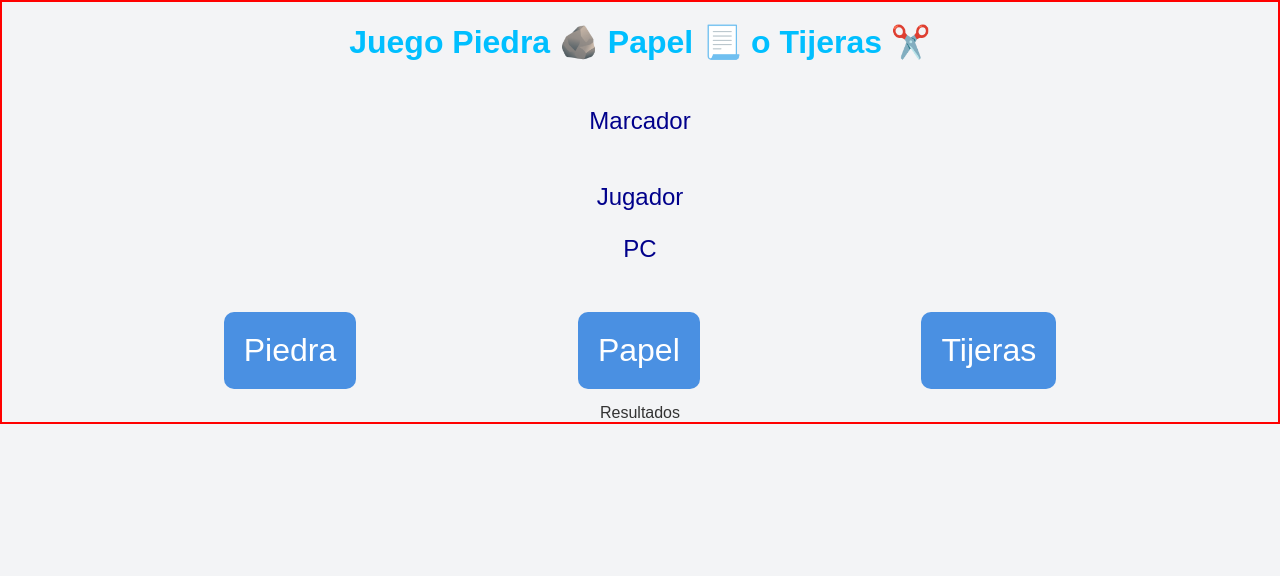
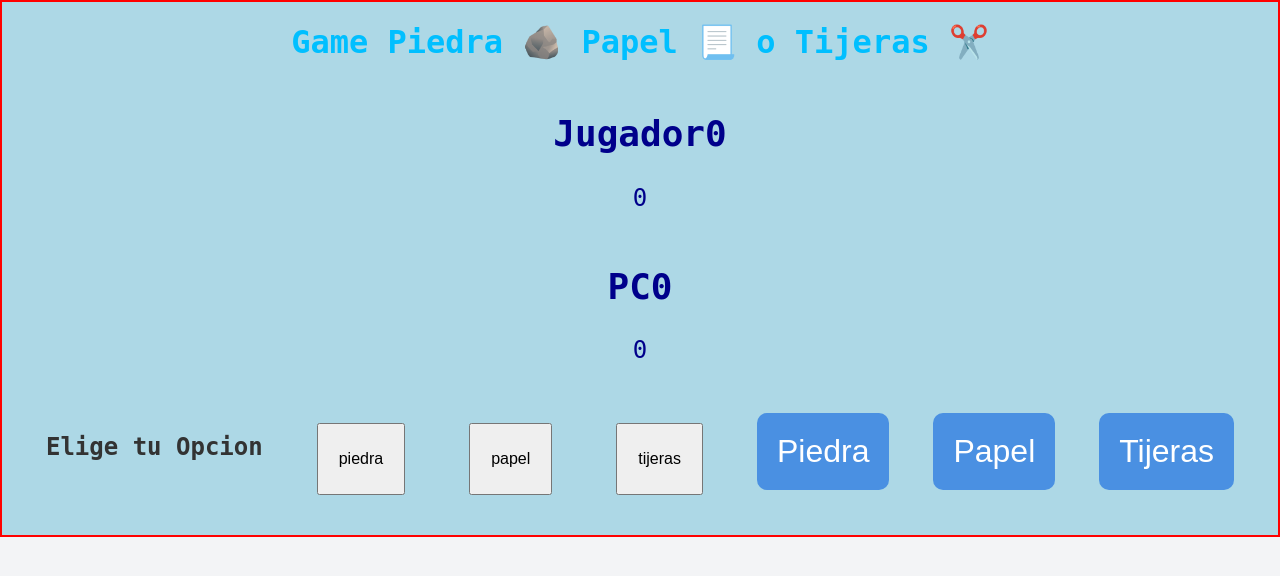
Before and after one commit to Vale1702/juego-react, a React (Create React App) app: page / in a window 1280 px wide. Shown: the top 576 px of the page. Built offline with nearby package versions, Linux system fonts and the light colour scheme.

Commit message:
Se genera estructura del juego

```diff
--- a/public/index.html
+++ b/public/index.html
@@ -14,7 +14,7 @@
       manifest.json provides metadata used when your web app is installed on a
       user's mobile device or desktop. See https://developers.google.com/web/fundamentals/web-app-manifest/
     -->
-    <link rel="manifest" href="%PUBLIC_URL%/manifest.json" />
+    <!-- <link rel="manifest" href="%PUBLIC_URL%/manifest.json" /> -->
     <!--
       Notice the use of %PUBLIC_URL% in the tags above.
       It will be replaced with the URL of the `public` folder during the build.
@@ -24,7 +24,7 @@
       work correctly both with client-side routing and a non-root public URL.
       Learn how to configure a non-root public URL by running `npm run build`.
     -->
-    <title>React App</title>
+    <title>Juego</title>
   </head>
   <body>
     <noscript>You need to enable JavaScript to run this app.</noscript>
--- a/src/Juego.jsx
+++ /dev/null
@@ -1,27 +0,0 @@
-import React from 'react';
-import './style.css';
-
-function Juego() {
-    return (
-      <div className="juego-container">
-        <h1 className='juego-title'>Juego Piedra 🪨 Papel 📃 o Tijeras ✂️</h1>
-        <div className='marcador'>
-        <p>Marcador</p>
-        <div>
-        <p>Jugador</p>
-        <p>PC</p>
-        </div>
-        </div>
-        <div className='btn-container'>
-        <button className='button ' id="piedra">Piedra</button>
-        <button className='button ' id="papel">Papel</button>
-        <button className='button ' id="tijeras">Tijeras</button>
-        </div>
-        <div className='rest'>
-            Resultados
-        </div>
-      </div>
-    );
-  }
-
-  export default Juego;
--- /dev/null
+++ b/src/app.jsx
@@ -0,0 +1,78 @@
+import React, { useState } from "react";
+// import React, { useState } from "react";
+import './style.css';
+
+export default  function App() {
+  const [playerScore, setPlayerScore]= useState(0);
+  const [pcScore, setPcScore]=useState(0);
+  const [result, setResult]=useState("");
+  const options = ["piedra", "papel", "tijeras"];
+
+  const playGame= (playerChoice)=>{
+    const pcChoice = options[Math.floor(Math.random() * options.length)];
+    const winner = determineWinner(playerChoice, pcChoice);
+
+    if (winner === "Jugador") {
+      setPlayerScore(playerScore + 1);
+      setResult(`Ganaste! ${playerChoice} vence a ${pcChoice}`);
+    } else if (winner === "Computadora") {
+      setPcScore(pcScore + 1);
+      setResult(`Perdiste! ${pcChoice} vence a ${playerChoice}`);
+    } else {
+      setResult("Es un empate!");
+    }
+  };
+  const determineWinner = (player, pc)=>{
+    if(
+      (player === "piedra" && pc === "tijera") ||
+      (player === "Papel" && pc === "Piedra") ||
+      (player === "Tijera" && pc === "Papel")
+    ){
+      return "Jugador";
+    }
+    return "PC";
+  };
+
+  return (
+      <div className="game-container">
+        <h1 className="game-title"> Game Piedra 🪨 Papel 📃 o Tijeras ✂️</h1>
+        <div className="marcador">
+            <div className="puntaje">
+              <h2>Jugador{playerScore}</h2>
+              <p id="jugador-puntos">0</p>
+            </div>
+            <div className="puntaje">
+              <h2>PC{pcScore}</h2>
+              <p id="pc-puntos">0</p>
+            </div>
+          <div/>
+        </div>
+
+        <div className="options-container">
+          <h2> Elige tu Opcion </h2>
+          {options.map((option)=>(
+            <button
+            key={option}
+            onClick={()=> playGame(option)}
+            style={{ margin: "10px", padding: "10px 20px", fontSize: "16px" }}
+            >
+              {option}
+            </button>
+          ))}
+          <button className="option " id="piedra" >
+            <span>Piedra</span>
+            </button>
+          <button className="option " id="papel">
+            <span>Papel</span>
+            </button>
+          <button className="option " id="tijeras">
+            <span>Tijeras</span>
+            </button>
+        </div>
+
+        <div className="res">
+            <h2>{result}</h2>
+        </div>
+      </div>
+    );
+}
--- a/src/index.js
+++ b/src/index.js
@@ -1,11 +1,11 @@
 import React from 'react';
 import ReactDOM from 'react-dom/client';
-import Juego from './Juego';
+import App from './app.jsx';
 
 const root = ReactDOM.createRoot(document.getElementById('root'));
 root.render(
   <React.StrictMode>
-    <Juego />
+    <App/>
   </React.StrictMode>
 );
 
--- a/src/style.css
+++ b/src/style.css
@@ -1,5 +1,5 @@
 body {
-    font-family: 'Arial', sans-serif;
+    font-family: 'Monospace';
     text-align: center;
     background-color: #f3f4f6;
     color: #333;
@@ -7,11 +7,12 @@ body {
     padding: 0;
   }
 
-.juego-container{
+.game-container{
     border: 2px solid red;
+    background-color: lightblue;
 }
 
-.juego-title{
+.game-title{
     color: deepskyblue;
 }
 
@@ -24,13 +25,13 @@ body {
     font-size: 24px;
 }
 
-.btn-container{
+.options-container{
     display: flex;
     justify-content: space-evenly;
     border-radius: 15px;
 }
 
-.button{
+.option{
     background-color: #4a90e2;
     display: flex;
     flex-direction: column;
@@ -42,7 +43,12 @@ body {
     font-size: 2rem;
     cursor: pointer;
     margin-bottom: 15px;
+    transition: transform 0.3s ease, box-shadow 0.3s ease;
 }
+.option:hover {
+    transform: scale(1.1);
+    box-shadow: 0 4px 10px rgba(0, 0, 0, 0.2);
+  }
 
 .res{
     font-size: 24px;
```
